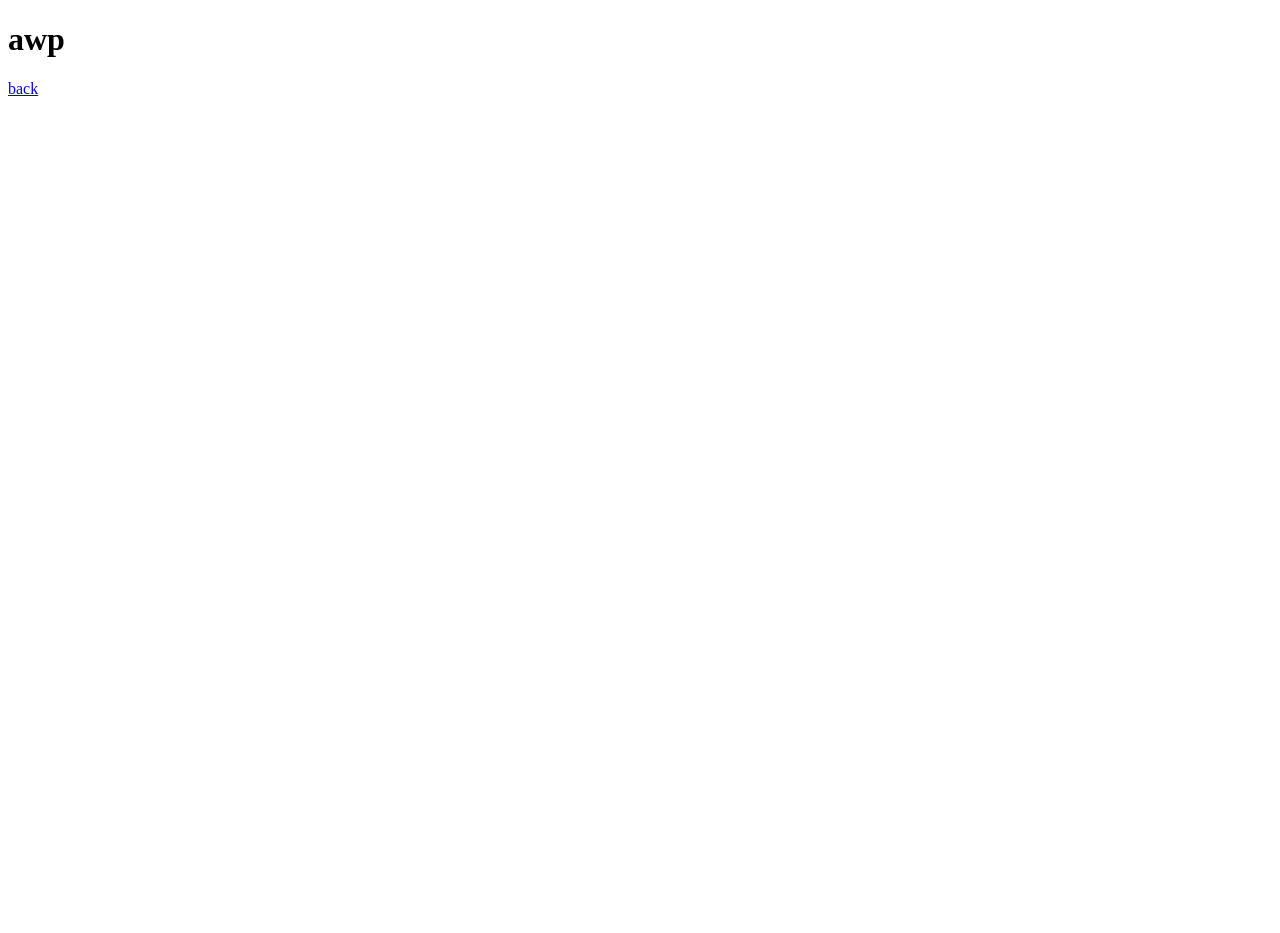
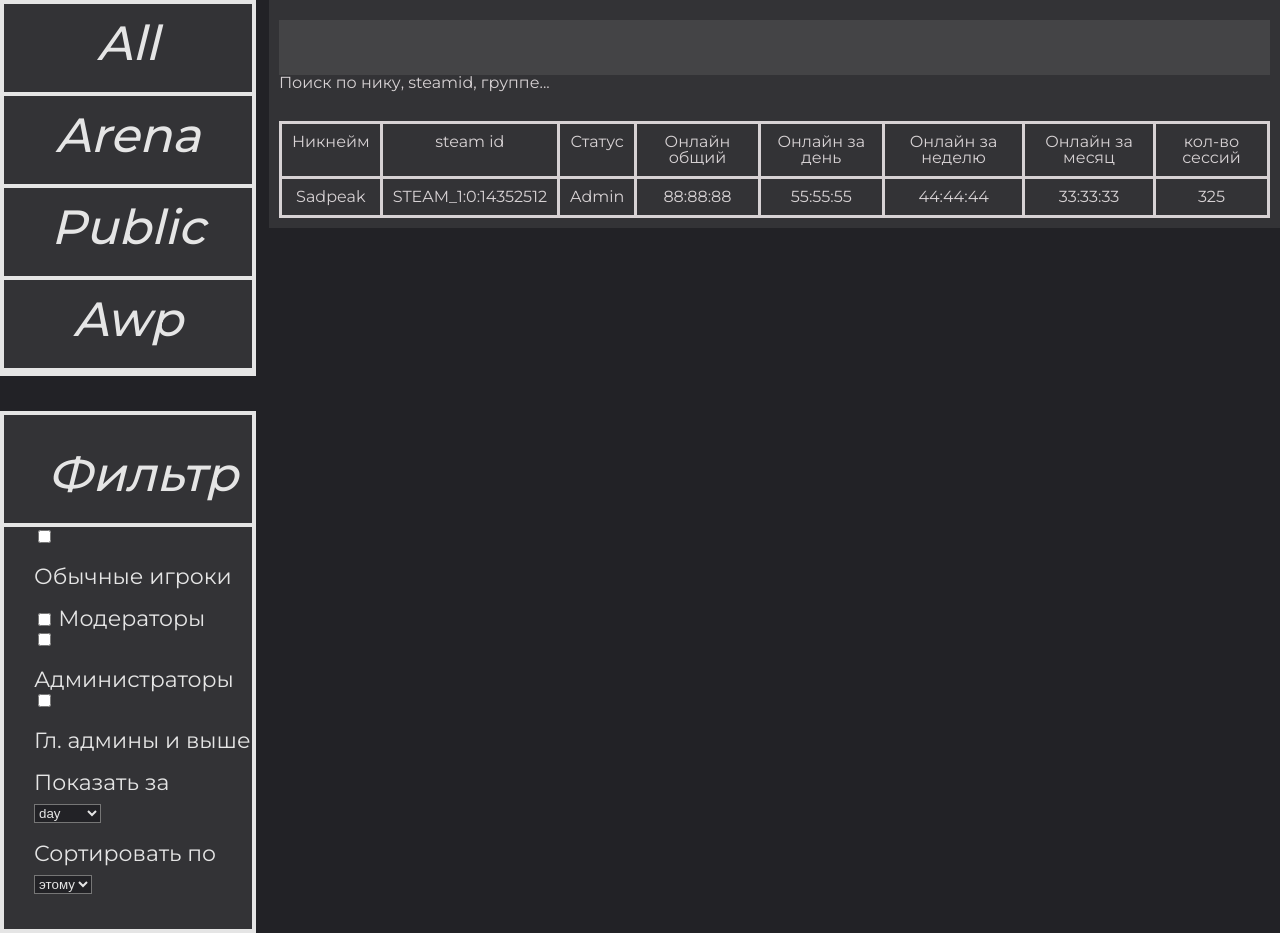
Before and after one commit to Sadpeak/playtime-tracker, a Django app: page /stats/awp/ in a window 1280 px wide. Before the commit the page is almost empty. Before the commit the page ends 96 px from the top, so only its background shows below. Run offline with Django 3.2, Linux system fonts and the light colour scheme; lists and menus that the app fills with data are empty.

Commit message:
layout of stats page

```diff
--- /dev/null
+++ b/web/playtime_tracker/stats/static/css/style.css
@@ -0,0 +1,156 @@
+html, body, div, span, applet, object, iframe,
+h1, h2, h3, h4, h5, h6, p, blockquote, pre,
+a, abbr, acronym, address, big, cite, code,
+del, dfn, em, img, ins, kbd, q, s, samp,
+small, strike, strong, sub, sup, tt, var,
+b, u, i, center,
+dl, dt, dd, ol, ul, li,
+fieldset, form, label, legend,
+table, caption, tbody, tfoot, thead, tr, th, td,
+article, aside, canvas, details, embed,
+figure, figcaption, footer, header, hgroup,
+menu, nav, output, ruby, section, summary,
+time, mark, audio, video {
+	margin: 0;
+	padding: 0;
+	border: 0;
+	font-size: 100%;
+	font: inherit;
+	vertical-align: baseline;
+}
+/* HTML5 display-role reset for older browsers */
+article, aside, details, figcaption, figure,
+footer, header, hgroup, menu, nav, section {
+	display: block;
+}
+body {
+	line-height: 1;
+}
+ol, ul {
+	list-style: none;
+}
+blockquote, q {
+	quotes: none;
+}
+blockquote:before, blockquote:after,
+q:before, q:after {
+	content: '';
+	content: none;
+}
+table {
+	border-collapse: collapse;
+	border-spacing: 0;
+}
+
+body {
+	background: #222226;
+	font-family: 'Montserrat', sans-serif;
+}
+
+.sidebar {
+	/* height: 300px; */
+	width: 20%;
+	display: inline-block;
+}
+.servers {
+	background: #333336;
+	color: #E5E5E5;
+	font-style: italic;
+	font-weight: 500;
+	font-size: 48px;
+	text-align: center;
+	border: #E5E5E5 4px solid;
+}
+.servers a {
+	padding-top: 15px;
+	display: block;
+
+}
+a:link {
+    text-decoration: none;
+    color: #E5E5E5;
+}
+a:visited {
+	color: #E5E5E5;
+}
+
+a::after {
+	display: block;
+	content: '';
+	width: 100%;
+	height: 4px;
+	background: #E5E5E5;
+	margin-top: 25px;
+}
+h3::after {
+	display: block;
+	content: '';
+	width: 100%+20px;
+	height: 4px;
+	background: #E5E5E5;
+	margin-top: 25px;
+	margin-left: -30px;
+}
+
+.filters {
+	border: #E5E5E5 4px solid;
+	margin-top: 35px;
+	background: #333336;
+	padding-left: 30px;
+	color: #E5E5E5;
+	padding-bottom: 35px;
+}
+
+.filters p {
+	font-size: 22px;
+	display: inline-block;
+	padding-top: 20px;
+
+}
+h3 {
+	padding-top: 35px;
+	color: #E5E5E5;
+	font-style: italic;
+	font-weight: 500;
+	font-size: 48px;
+	text-align: center;
+}
+select {
+	display: block;
+	margin-top: 10px;
+	background: #222226;
+	color:#E5E5E5;
+}
+
+.container {
+	float:right;
+	background:#333336;
+	width: 79%;
+}
+
+.search {
+	margin-top: 20px;
+	height: 55px;
+	width: 98%;
+	background: #444446;
+	display: inline-block;
+	margin-left: 1%;
+}
+.search::after {
+	display: block;
+	content: 'Поиск по нику, steamid, группе...';
+	width: 100%;
+	margin-top: 55px;
+	color: #D7D2D4;
+}
+
+.stats {
+	margin: 1%;
+	margin-top: 30px;
+	color: #D7D2D4
+}
+
+table, th, td {
+	border: 3px solid #D7D2D4;
+	padding: 10px;
+}
--- a/web/playtime_tracker/stats/templates/stats.html
+++ b/web/playtime_tracker/stats/templates/stats.html
@@ -1,12 +1,74 @@
+<!--{% load static %}-->
 <!DOCTYPE html>
 <html lang="en">
 <head>
 	<meta charset="UTF-8">
 	<meta name="viewport" content="width=device-width, initial-scale=1.0">
 	<title>{{ server }}</title>
+	<link rel="stylesheet" href="{% static 'css/style.css' %}">
+	<link href="https://fonts.googleapis.com/css2?family=Montserrat:wght@400;500&display=swap" rel="stylesheet">
 </head>
 <body>
-	<h1>{{ server }}</h1>
-	<a href="{% url 'home_stats' %}">back</a>
+<!--	<h1>{{ server }}</h1>
+	<a href="{% url 'home_stats' %}">back</a> -->
+	<div class="sidebar">
+		<div class="servers">
+			<a href="#" class="">All</a>
+			<a href="#" class="">Arena</a>
+			<a href="#" class="">Public</a>
+			<a href="#" class="">Awp</a>
+		</div>
+		<div class="filters">
+			<h3>Фильтр</h3>
+
+			<div><input type="checkbox" name="simplePlayer" id="simplePlayer"> <p>Обычные игроки</p></div>
+			<div><input type="checkbox" name="mod" id="mod"> <p>Модераторы</p></div>
+			<div><input type="checkbox" name="admin" id="admin"> <p>Администраторы</p></div>
+			<div><input type="checkbox" name="adminPlus" id="adminPlus"> <p>Гл. админы и выше</p></div>
+
+			<div class="period">
+			<p>Показать за</p>
+			<select name="period" id="period">
+				<option value="1">day</option>
+				<option value="2">week</option>
+				<option value="3">mounth</option>
+			</select>
+			</div>
+			<div class="sort">
+			<p>Сортировать по</p>
+			<select name="period" id="period">
+				<option value="1">этому</option>
+				<option value="2">Тому</option>
+				<option value="3">Сему</option>
+			</select>
+			</div>
+		</div>
+	</div><div class="container">
+		<div class="search"></div>
+		<div class="stats">
+			<table style="width:100%">
+				<tr>
+					<th>Никнейм</th>
+					<th>steam id</th>
+					<th>Статус</th>
+					<th>Онлайн общий</th>
+					<th>Онлайн за день</th>
+					<th>Онлайн за неделю</th>
+					<th>Онлайн за месяц</th>
+					<th>кол-во сессий</th>
+				</tr>
+				<tr>
+					<th>Sadpeak</th>
+					<th>STEAM_1:0:14352512</th>
+					<th>Admin</th>
+					<th>88:88:88</th>
+					<th>55:55:55</th>
+					<th>44:44:44</th>
+					<th>33:33:33</th>
+					<th>325</th>
+				</tr>
+				</table>
+		</div>
+	</div>
 </body>
 </html>
```
Also changed, not shown: web/playtime_tracker/stats/templates/style.css (added).
